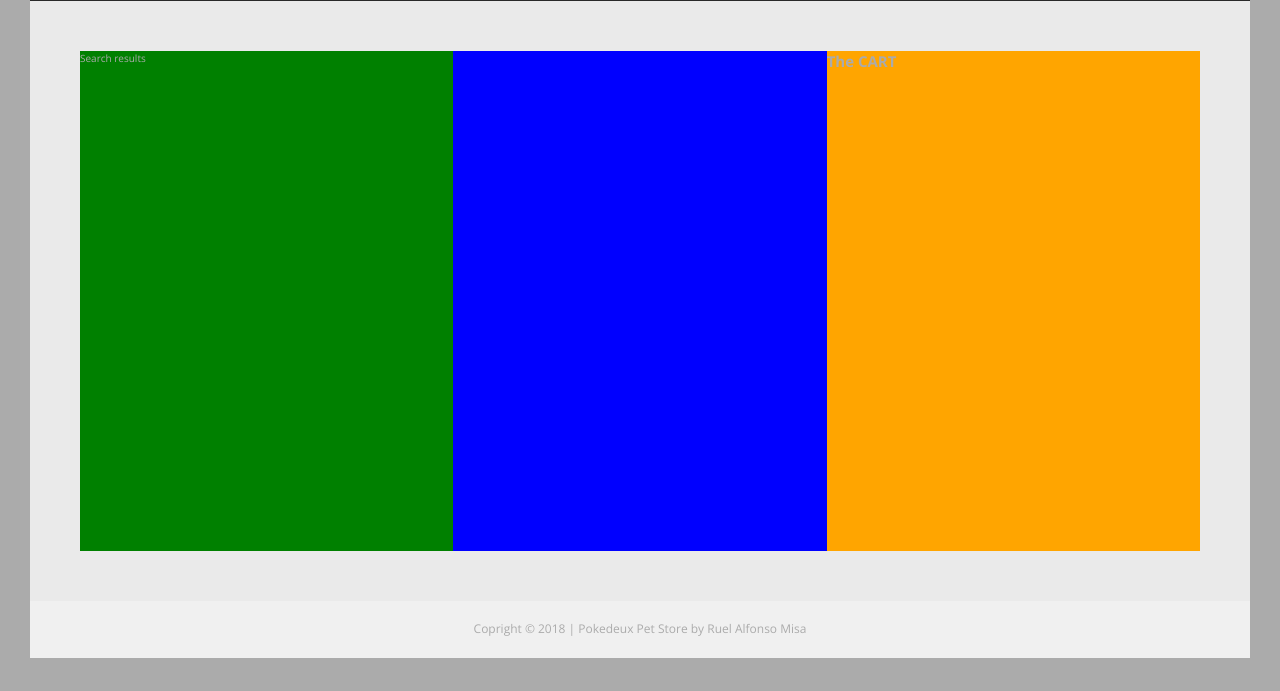
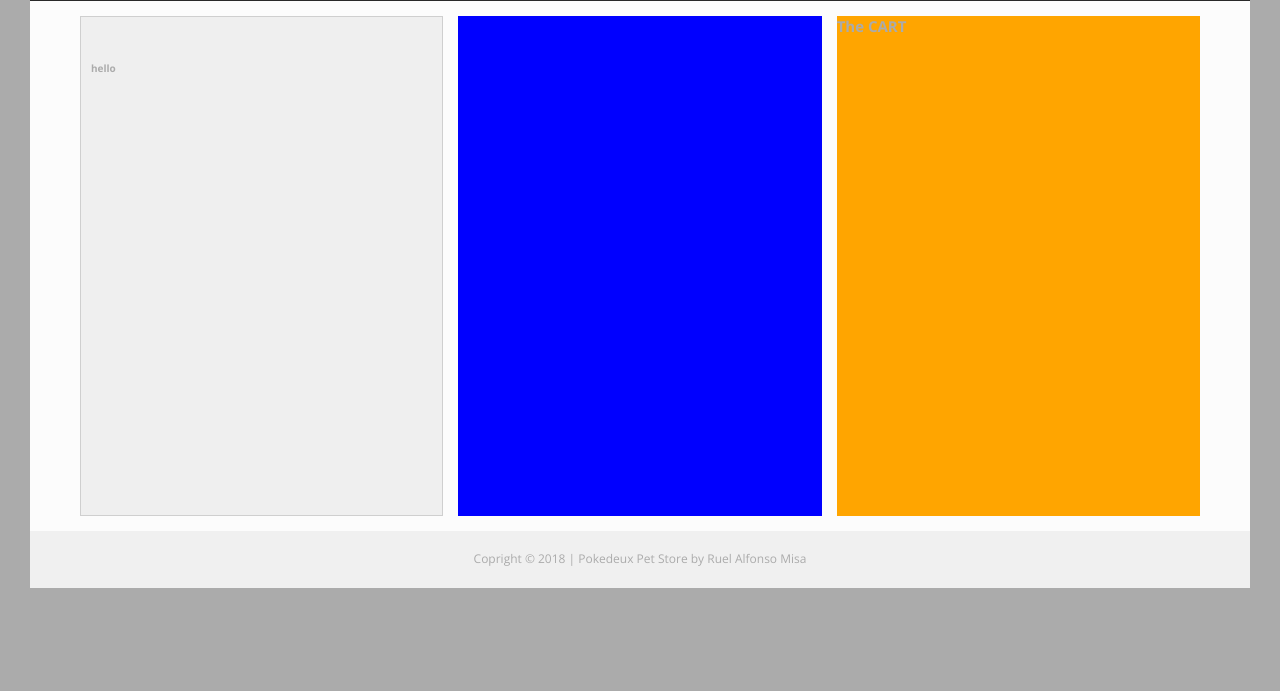
Before and after one commit to ruemisa/pokedeux, a website built with webpack: page src/index.html in a window 1280 px wide. Shown: the part 109-800 px from the top of the page. Built offline with nearby package versions, Linux system fonts and the light colour scheme.

Commit message:
fixed minor layout issues for main content. Planning on changing layout soon

```diff
--- a/src/index.html
+++ b/src/index.html
@@ -52,7 +52,17 @@
             <section class="results">
                 <div class="results__detail">
                     <!-- FOR POKEMON SEARCH RESULTS -->
-                    Search results
+                    <a class="results__link results__link--active" href="#">
+                        <figure class="results__fig">
+                            <img src="" class="results__img">
+                        </figure>
+                        <div class="results__text">
+                            <h4 class="results__name">hello</h4>
+                            <ul class="results__list">
+
+                            </ul>
+                        </div>
+                    </a>
                 </div>
 
             </section>
--- a/src/js/views/search_view.js
+++ b/src/js/views/search_view.js
@@ -24,7 +24,7 @@ const displayPokemon = pokemon => {
                 <img src="${pokemon.sprites.front_default}" alt="${pokemon.name} sprite" class="results__img">
             </figure>
             <div class="results__text">
-                <h4 class="results__name">${pokemon.id} ${pokemon.name}</h4>
+                <h4 class="results__name headline-4">${pokemon.id} ${pokemon.name}</h4>
                 <ul class="results__list">
                     ${pokemonType.map( t => {
                         return `<li>${t}</li>`;
--- a/src/sass/_components.scss
+++ b/src/sass/_components.scss
@@ -110,7 +110,10 @@
 // SEARCH RESULTS
 
 .results {
-    background-color: green;
+    // TODO: Edit border
+    border: 1px solid var(--color-grey-dark-1);
+    background-color: var(--color-grey-light-3);
+    padding: 3rem 1rem;
 }
 
 
--- a/src/sass/_layout.scss
+++ b/src/sass/_layout.scss
@@ -3,11 +3,10 @@
 //------------------------------------------------//
 
 .container {
-    background-color: var(--color-grey-light-4);
-
+    background-color: var(--color-white-3);
     display: grid;
     grid-template-columns: [full-start] minmax(5rem, 1fr) [center-start] repeat(8, [col-start] minmax(min-content, 14rem) [col-end]) [center-end] minmax(5rem, 1fr) [full-end];
-    grid-row-gap: 5rem;
+    grid-row-gap: 1.5rem;
 
 }
 
@@ -33,6 +32,8 @@
     grid-column: center-start / center-end;
     display: grid;
     grid-template-columns: repeat(3, 1fr);
+    grid-auto-rows: minmax(10rem, auto);
+    grid-column-gap: 1.5rem;
     min-height: 50rem;
 }
 
```
